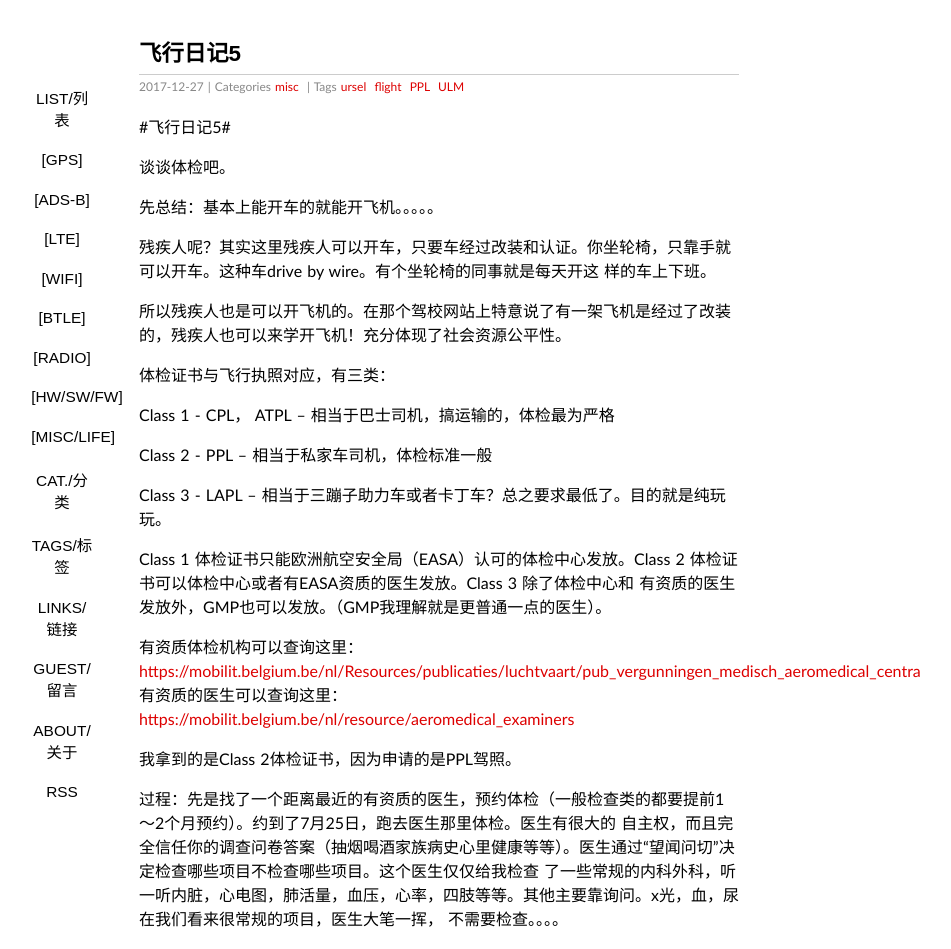
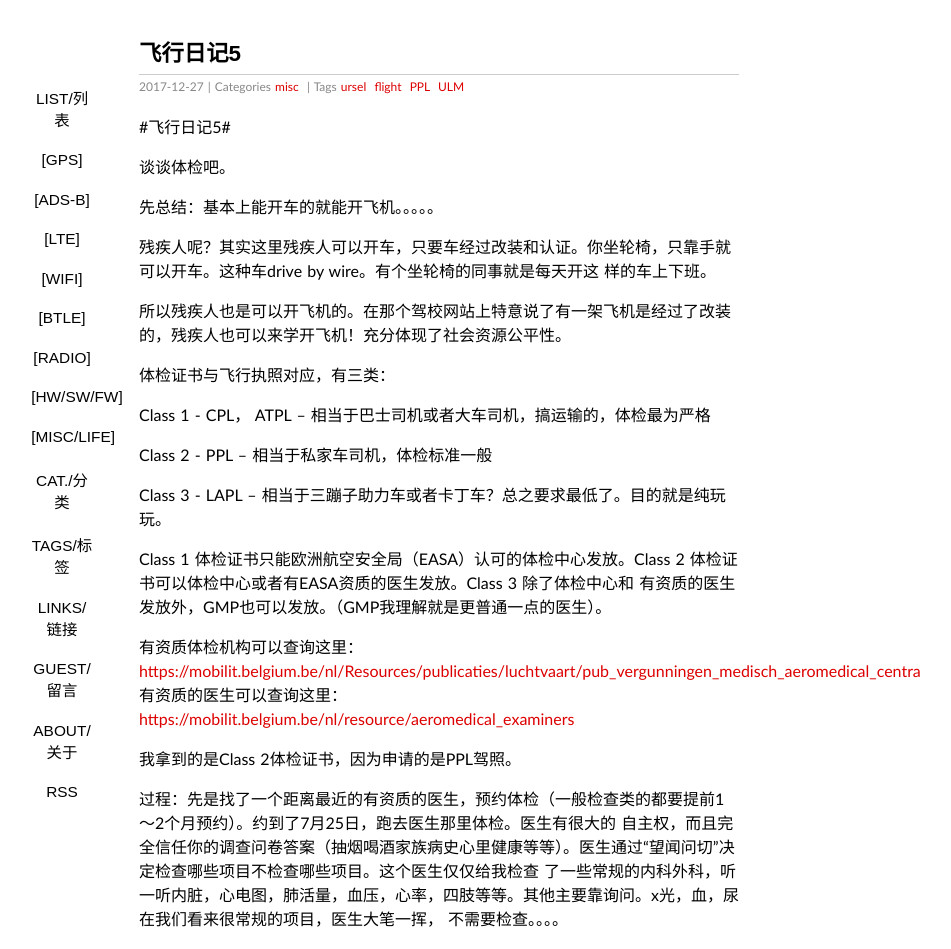
Before and after one commit to sdr-x/sdr-x.github.io, a Jekyll site: the page built from _posts/2017-12-27-flight-diary-5.md, in a window 1280 px wide. Shown: the top 949 px of the page, without its empty margins (201-1152 px from the left). Built offline with Jekyll 4.4.1, drawn with Linux system fonts in a browser that asks for light colours; some web fonts are replaced; comment, search, counter and statistics services are not loaded.

Commit message:
Update 2017-12-27-flight-diary-5.md

```diff
--- a/_posts/2017-12-27-flight-diary-5.md
+++ b/_posts/2017-12-27-flight-diary-5.md
@@ -20,7 +20,7 @@ tags:  ursel flight PPL ULM
 
 体检证书与飞行执照对应，有三类：
 
-Class 1 - CPL， ATPL -- 相当于巴士司机，搞运输的，体检最为严格
+Class 1 - CPL， ATPL -- 相当于巴士司机或者大车司机，搞运输的，体检最为严格
 
 Class 2 - PPL -- 相当于私家车司机，体检标准一般
 
```
